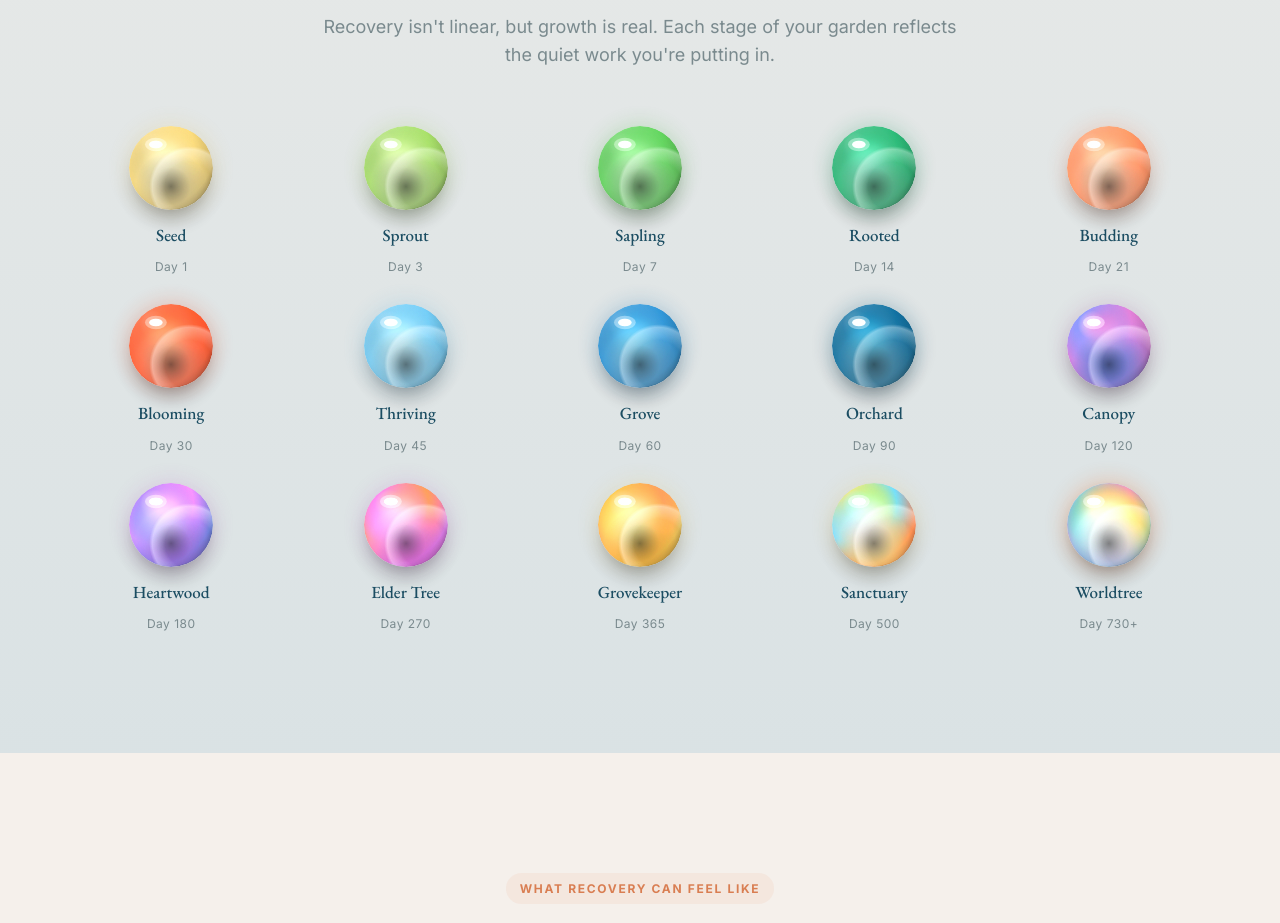
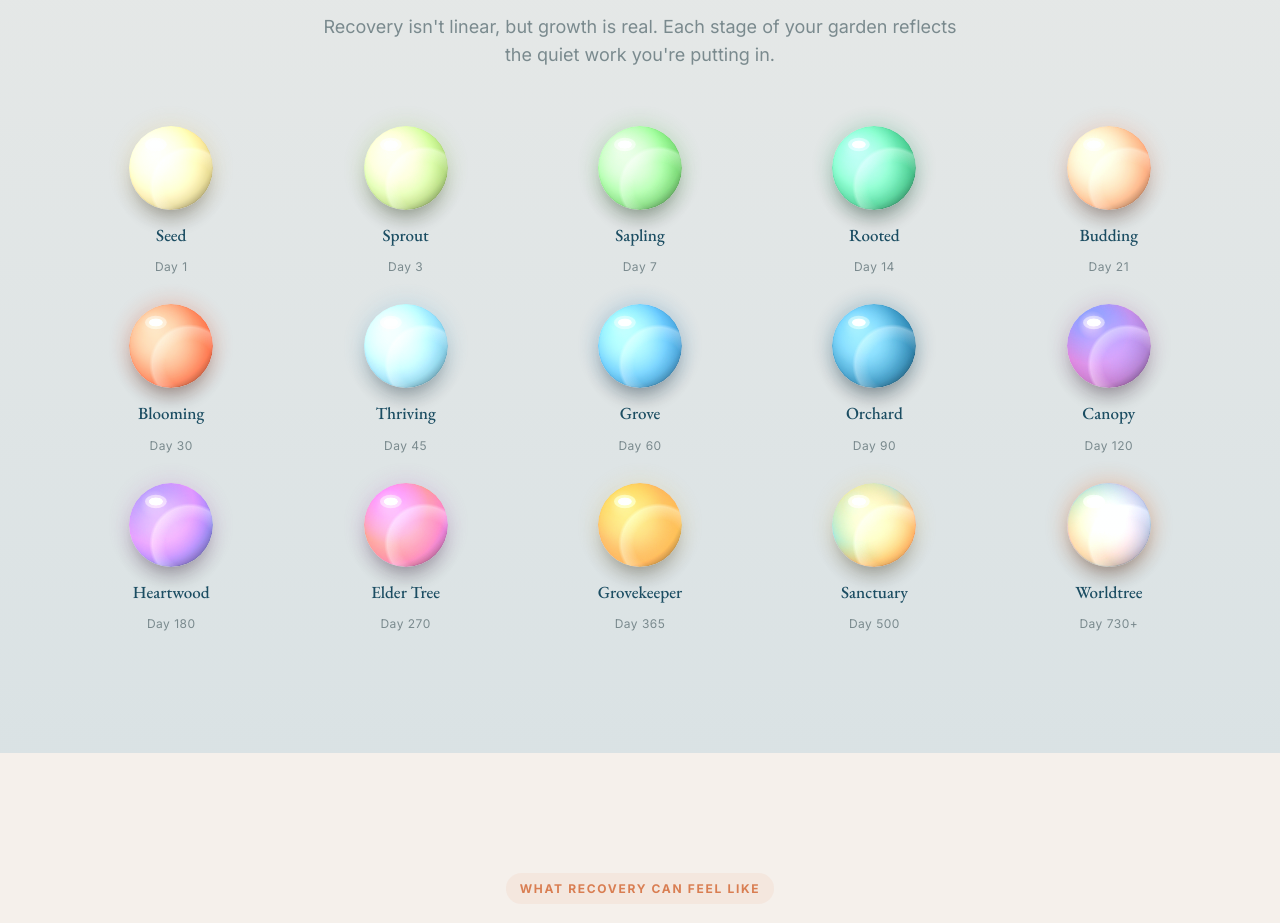
Before and after one commit to Sethcrowley99/unbinge-site, a Next.js app: page / in a window 1280 px wide. Shown: the part 7607-8530 px from the top of the page. Built offline with nearby package versions, Linux system fonts and the light colour scheme.

Commit message:
Fix orb lava-lamp effect: lighter blobs, bigger blur, organic slow motion, remove dark spot

```diff
--- a/app/components/AnimatedOrb.tsx
+++ b/app/components/AnimatedOrb.tsx
@@ -19,15 +19,15 @@ function toHex(r: number, g: number, b: number): string {
     .join("")}`;
 }
 
+function lighten(hex: string, amount: number): string {
+  const [r, g, b] = parseHex(hex);
+  return toHex(r + 255 * amount, g + 255 * amount, b + 255 * amount);
+}
+
 function mixBlack(hex: string, ratio: number): string {
   const [r, g, b] = parseHex(hex);
   const m = 1 - ratio;
   return toHex(r * m, g * m, b * m);
-}
-
-function mixWhite(hex: string, ratio: number): string {
-  const [r, g, b] = parseHex(hex);
-  return toHex(r + (255 - r) * ratio, g + (255 - g) * ratio, b + (255 - b) * ratio);
 }
 
 function toRgba(hex: string, a: number): string {
@@ -42,18 +42,18 @@ function brightness(hex: string): number {
 
 export default function AnimatedOrb({ id, colors, glow }: Props) {
   const isMulti = colors.length >= 2;
+  const first = colors[0];
   const last = colors[colors.length - 1];
-  const first = colors[0];
   const mid = colors[Math.floor(colors.length / 2)];
 
-  const lightStop = isMulti ? first : mixWhite(first, 0.28);
+  const lightStop = isMulti ? first : lighten(first, 0.28);
   const midStop = isMulti ? mid : first;
   const darkStop = mixBlack(last, 0.22);
-  const terminator = mixBlack(last, 0.6);
+  const terminator = mixBlack(last, 0.58);
 
   const blobColors = isMulti
     ? colors.slice(0, 6)
-    : [mixWhite(first, 0.32), first, mixBlack(first, 0.18)];
+    : [lighten(first, 0.2), lighten(first, 0.35), lighten(first, 0.5)];
 
   const dominant = isMulti
     ? [...colors].sort((a, b) => brightness(b) - brightness(a))[0]
@@ -62,7 +62,6 @@ export default function AnimatedOrb({ id, colors, glow }: Props) {
   const glowShadow = glow ?? toRgba(dominant, 0.35);
 
   const gradId = `orbGrad-${id}`;
-  const aoId = `orbAO-${id}`;
   const rimId = `orbRim-${id}`;
   const clipId = `orbClip-${id}`;
 
@@ -82,14 +81,9 @@ export default function AnimatedOrb({ id, colors, glow }: Props) {
             <stop offset="85%" stopColor={darkStop} />
             <stop offset="100%" stopColor={terminator} />
           </radialGradient>
-          <radialGradient id={aoId} cx="50%" cy="72%" r="42%">
-            <stop offset="0%" stopColor="#000000" stopOpacity="0.55" />
-            <stop offset="55%" stopColor="#000000" stopOpacity="0.15" />
-            <stop offset="100%" stopColor="#000000" stopOpacity="0" />
-          </radialGradient>
           <radialGradient id={rimId} cx="72%" cy="72%" r="48%">
             <stop offset="60%" stopColor="#ffffff" stopOpacity="0" />
-            <stop offset="92%" stopColor="#ffffff" stopOpacity="0.32" />
+            <stop offset="92%" stopColor="#ffffff" stopOpacity="0.3" />
             <stop offset="100%" stopColor="#ffffff" stopOpacity="0" />
           </radialGradient>
           <clipPath id={clipId}>
@@ -105,20 +99,14 @@ export default function AnimatedOrb({ id, colors, glow }: Props) {
               key={i}
               cx="50"
               cy="50"
-              r="30"
+              r="45"
               fill={c}
+              opacity="0.6"
               className={`orb-blob orb-blob-${i + 1}`}
             />
           ))}
         </g>
 
-        <circle
-          cx="50"
-          cy="50"
-          r="50"
-          fill={`url(#${aoId})`}
-          style={{ mixBlendMode: "multiply" }}
-        />
         <circle cx="50" cy="50" r="50" fill={`url(#${rimId})`} />
 
         <ellipse cx="32" cy="22" rx="13" ry="8" fill="#ffffff" opacity="0.35" />
--- a/app/globals.css
+++ b/app/globals.css
@@ -496,47 +496,36 @@ a:hover { color: var(--coral-deep); }
   transform-origin: center;
   will-change: transform;
   mix-blend-mode: screen;
-  filter: blur(12px);
+  filter: blur(18px);
 }
 
-.orb-blob-1 { animation: orb-liquid-1 3.0s ease-in-out                    infinite; }
-.orb-blob-2 { animation: orb-liquid-2 3.7s cubic-bezier(0.4, 0, 0.6, 1)   infinite; animation-delay: -1.2s; }
-.orb-blob-3 { animation: orb-liquid-3 4.4s cubic-bezier(0.65, 0, 0.35, 1) infinite; animation-delay: -2.5s; }
-.orb-blob-4 { animation: orb-liquid-4 5.2s ease-in-out                    infinite; animation-delay: -3.1s; }
-.orb-blob-5 { animation: orb-liquid-5 4.9s cubic-bezier(0.4, 0, 0.6, 1)   infinite; animation-delay: -1.7s; }
-.orb-blob-6 { animation: orb-liquid-6 3.5s cubic-bezier(0.65, 0, 0.35, 1) infinite; animation-delay: -2.8s; }
+.orb-blob-1 { animation: lava-drift-1  8s ease-in-out                    infinite;                         }
+.orb-blob-2 { animation: lava-drift-2 11s cubic-bezier(0.4, 0, 0.6, 1)   infinite; animation-delay: -3.2s; }
+.orb-blob-3 { animation: lava-drift-3 13s cubic-bezier(0.65, 0, 0.35, 1) infinite; animation-delay: -6.5s; }
+.orb-blob-4 { animation: lava-drift-1 10s ease-in-out                    infinite reverse; animation-delay: -2.1s; }
+.orb-blob-5 { animation: lava-drift-2 12s cubic-bezier(0.4, 0, 0.6, 1)   infinite reverse; animation-delay: -4.7s; }
+.orb-blob-6 { animation: lava-drift-3  9s cubic-bezier(0.65, 0, 0.35, 1) infinite reverse; animation-delay: -5.8s; }
 
-@keyframes orb-liquid-1 {
-  0%, 100% { transform: translate(-20px, -10px) scale(1);    }
-  25%      { transform: translate( 18px, -14px) scale(1.25); }
-  50%      { transform: translate( 14px,  18px) scale(0.85); }
-  75%      { transform: translate(-14px,  14px) scale(1.15); }
+@keyframes lava-drift-1 {
+  0%   { transform: translate(-15%, -20%) scale(1);    }
+  20%  { transform: translate( 10%,  -5%) scale(1.15); }
+  45%  { transform: translate( 25%,  15%) scale(0.9);  }
+  70%  { transform: translate( -5%,  25%) scale(1.2);  }
+  100% { transform: translate(-15%, -20%) scale(1);    }
 }
-@keyframes orb-liquid-2 {
-  0%, 100% { transform: translate( 16px,  12px) scale(1.1);  }
-  25%      { transform: translate(-18px,  16px) scale(0.8);  }
-  50%      { transform: translate(-14px, -18px) scale(1.3);  }
-  75%      { transform: translate( 18px, -14px) scale(0.95); }
+@keyframes lava-drift-2 {
+  0%   { transform: translate( 20%,  15%) scale(1.1);  }
+  25%  { transform: translate(-10%,  20%) scale(0.95); }
+  55%  { transform: translate(-20%, -10%) scale(1.25); }
+  80%  { transform: translate(  5%, -25%) scale(0.85); }
+  100% { transform: translate( 20%,  15%) scale(1.1);  }
 }
-@keyframes orb-liquid-3 {
-  0%, 100% { transform: translate(  0px,  20px) scale(1.15); }
-  33%      { transform: translate( 20px,   0px) scale(0.85); }
-  66%      { transform: translate(-20px,  -8px) scale(1.25); }
-}
-@keyframes orb-liquid-4 {
-  0%, 100% { transform: translate( 18px, -18px) scale(0.9);  }
-  40%      { transform: translate(-20px,  12px) scale(1.2);  }
-  70%      { transform: translate(  6px,  20px) scale(1.05); }
-}
-@keyframes orb-liquid-5 {
-  0%, 100% { transform: translate(-16px,  18px) scale(1.2);  }
-  30%      { transform: translate( 20px,  -6px) scale(0.85); }
-  65%      { transform: translate( -8px, -20px) scale(1.1);  }
-}
-@keyframes orb-liquid-6 {
-  0%, 100% { transform: translate(  8px, -20px) scale(1.05); }
-  35%      { transform: translate(-20px, -10px) scale(1.3);  }
-  70%      { transform: translate( 18px,  16px) scale(0.8);  }
+@keyframes lava-drift-3 {
+  0%   { transform: translate(  0%,  25%) scale(0.9);  }
+  30%  { transform: translate( 20%, -15%) scale(1.2);  }
+  60%  { transform: translate(-25%,  -5%) scale(1.05); }
+  85%  { transform: translate( -5%,  20%) scale(0.95); }
+  100% { transform: translate(  0%,  25%) scale(0.9);  }
 }
 
 @keyframes orb-rotate {
```
